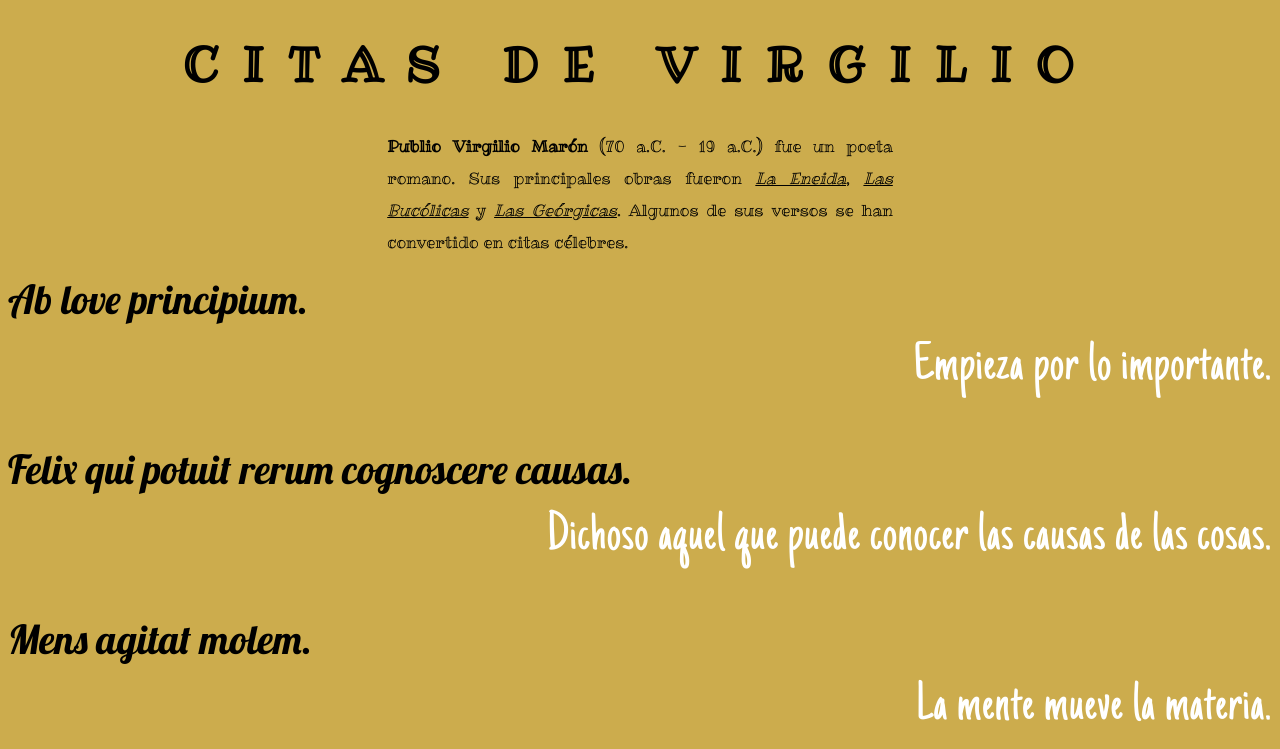
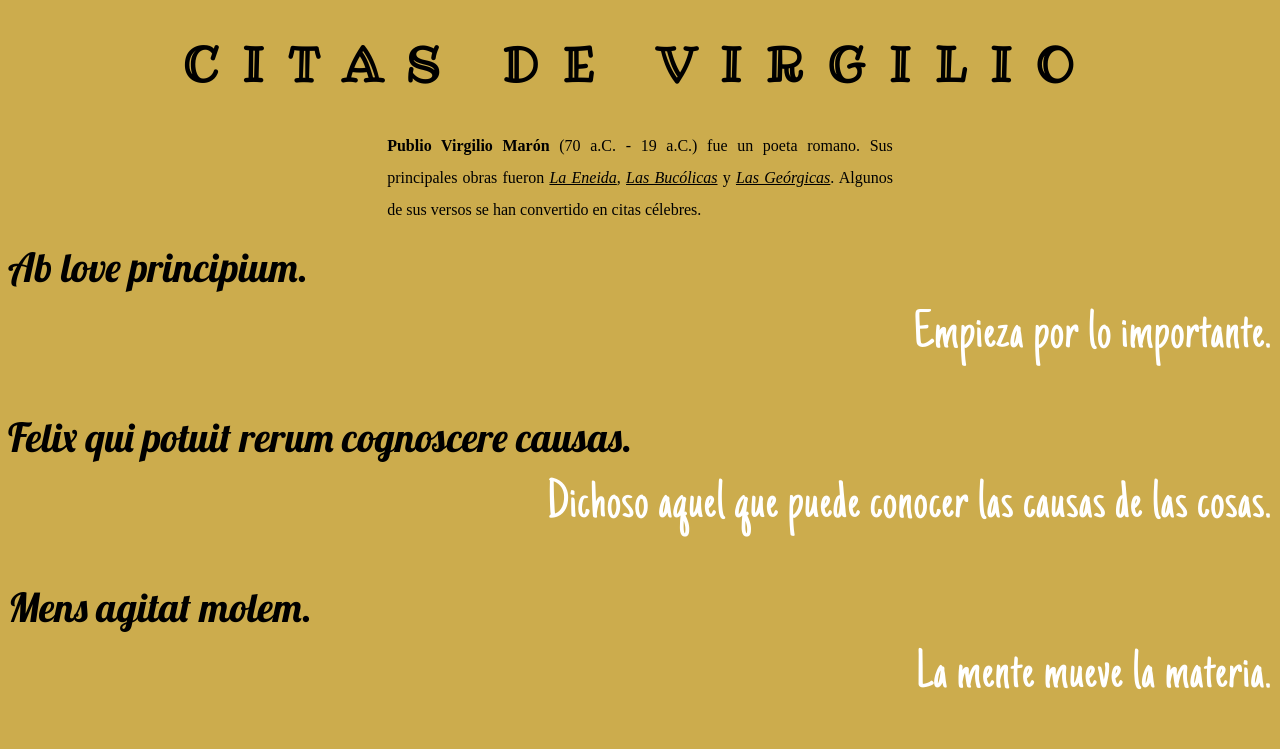
Before and after one commit to nmedgon/Actividad3-1, a plain HTML site: page Ejercicio10/index.html in a window 1280 px wide. Shown: the top 749 px of the page. Drawn offline with Linux system fonts and the light colour scheme.

Commit message:
Arreglo de el ejercicio 10

```diff
--- a/Ejercicio10/css/estilos.css
+++ b/Ejercicio10/css/estilos.css
@@ -23,31 +23,23 @@ h1{
     letter-spacing: 1.5rem;
     text-align: center;
     text-transform: uppercase;
-    margin-top: 2rem;
 }
 
 .intro{
-    font-family: "Ribeye Marrow";
     margin-left: 30%;
     margin-right: 30%;
     line-height: 200%;
     text-align: justify;
 }
 
-.intro strong{
-    font-weight: bold;
-}
-
 .intro cite{
     text-decoration: underline;
-    font-style: italic;
 }
 
 .latin{
     font-family: "Lobster";
     font-size: 2.5rem;
     margin: 1rem 0;
-    text-align: left;
 }
 
 .espanol{
```
Also changed, not shown: 1 other file.
